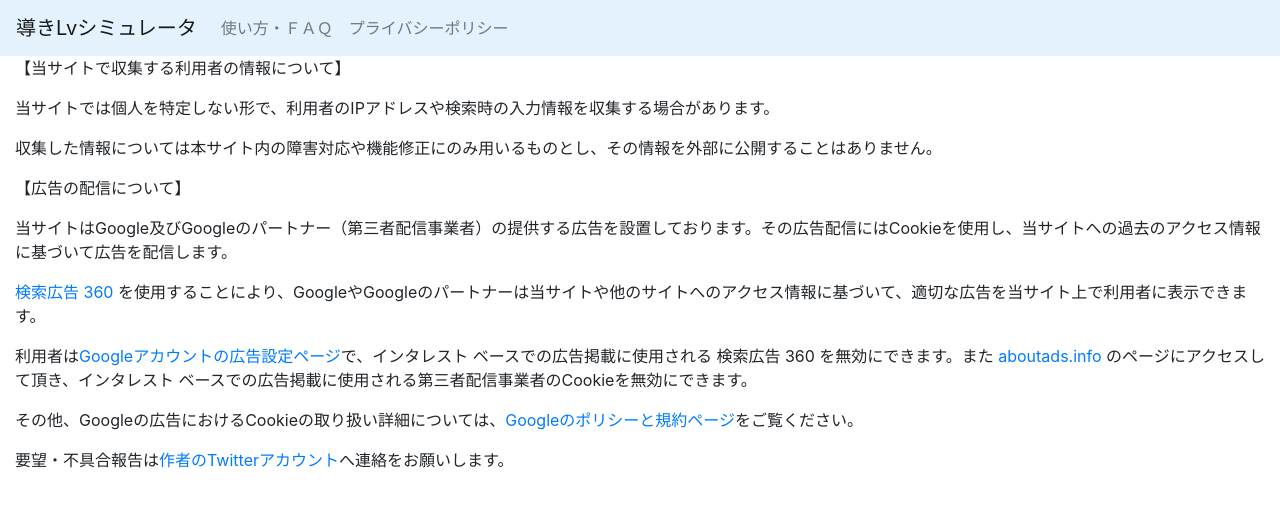
After one commit to setohima/mhwi_guidance_emulator, a Django app: template guidance_emu/templates/guidance_emu/privacypolicy.html in a window 1280 px wide. The commit adds this page. Shown: the top 507 px of the page. Run offline with Django 3.2, Linux system fonts and the light colour scheme; the template is opened without the code that fills it, so the values that code supplies are empty; some libraries are stand-ins or nearby versions.

Commit message:
add privacypolicy

```diff
--- a/guidance_emu/templates/guidance_emu/base.html
+++ b/guidance_emu/templates/guidance_emu/base.html
@@ -22,6 +22,7 @@
             <div class="collapse navbar-collapse" id="navmenu1">
                 <div class="navbar-nav">
                     <a class="nav-item nav-link" href="/help">使い方・ＦＡＱ</a>
+                    <a class="nav-item nav-link" href="/privacypolicy">プライバシーポリシー</a>
                 </div>
             </div>
         </nav>
--- /dev/null
+++ b/guidance_emu/templates/guidance_emu/privacypolicy.html
@@ -0,0 +1,17 @@
+{% extends 'guidance_emu/base.html' %}
+{% block content %}
+<div class="row">
+    <div class="col-12">
+        <p>【当サイトで収集する利用者の情報について】</p>
+        <p>当サイトでは個人を特定しない形で、利用者のIPアドレスや検索時の入力情報を収集する場合があります。</p>
+        <p>収集した情報については本サイト内の障害対応や機能修正にのみ用いるものとし、その情報を外部に公開することはありません。</p>
+    </div>
+    <div class="col-12">
+        <p>【広告の配信について】</p>
+        <p>当サイトはGoogle及びGoogleのパートナー（第三者配信事業者）の提供する広告を設置しております。その広告配信にはCookieを使用し、当サイトへの過去のアクセス情報に基づいて広告を配信します。</p>
+        <p><a href="https://support.google.com/searchads/answer/2839090?hl=ja&ref_topic=2473095">検索広告 360</a> を使用することにより、GoogleやGoogleのパートナーは当サイトや他のサイトへのアクセス情報に基づいて、適切な広告を当サイト上で利用者に表示できます。</p>
+        <p>利用者は<a href="https://adssettings.google.com/u/0/authenticated?hl=ja">Googleアカウントの広告設定ページ</a>で、インタレスト ベースでの広告掲載に使用される 検索広告 360 を無効にできます。また <a href="http://www.aboutads.info/">aboutads.info</a> のページにアクセスして頂き、インタレスト ベースでの広告掲載に使用される第三者配信事業者のCookieを無効にできます。</p>
+        <p>その他、Googleの広告におけるCookieの取り扱い詳細については、<a href="http://www.google.co.jp/policies/technologies/ads/">Googleのポリシーと規約ページ</a>をご覧ください。</p>
+    </div>
+</div>
+{% endblock %}
--- a/guidance_emu/urls.py
+++ b/guidance_emu/urls.py
@@ -4,4 +4,5 @@
 urlpatterns = [
     path('', views.top, name='top'),
     path('help/', views.help, name='help'),
+    path('privacypolicy/', views.privacypolicy, name='privacypolicy'),
 ]
--- a/guidance_emu/views.py
+++ b/guidance_emu/views.py
@@ -56,6 +56,9 @@
 
 def help(request):
     return render(request, 'guidance_emu/help.html')
+
+def privacypolicy(request):
+    return render(request, 'guidance_emu/privacypolicy.html')
 
 def getNameForm(wepname):
     searchName = NameForm()
```
